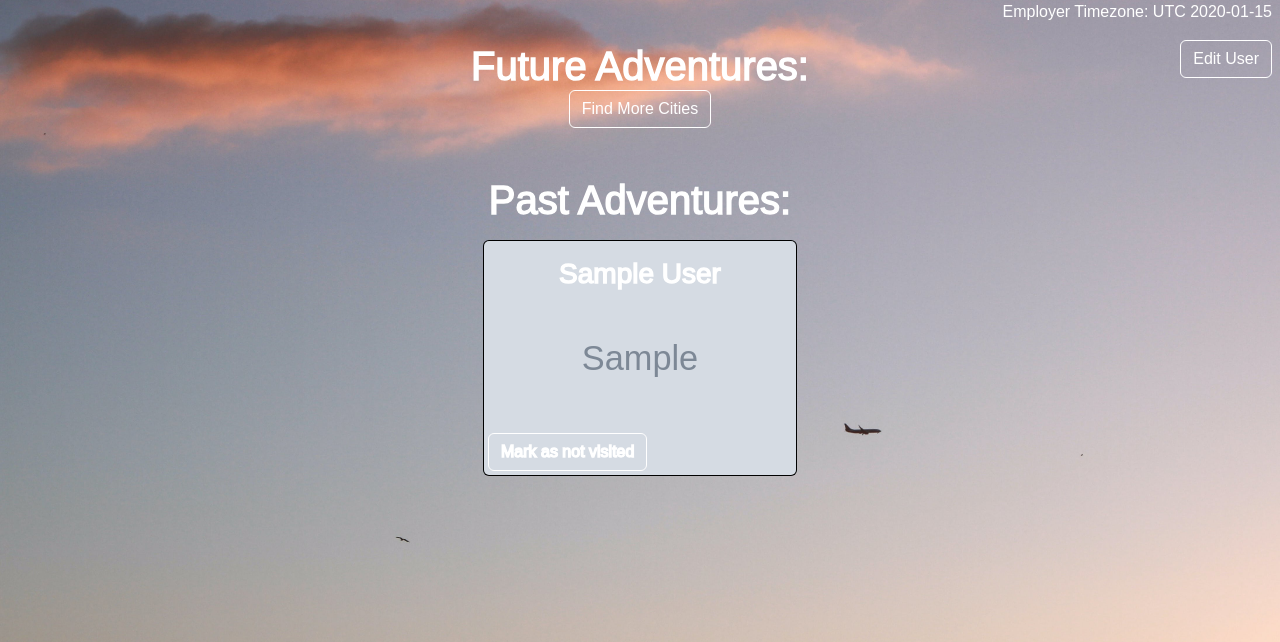
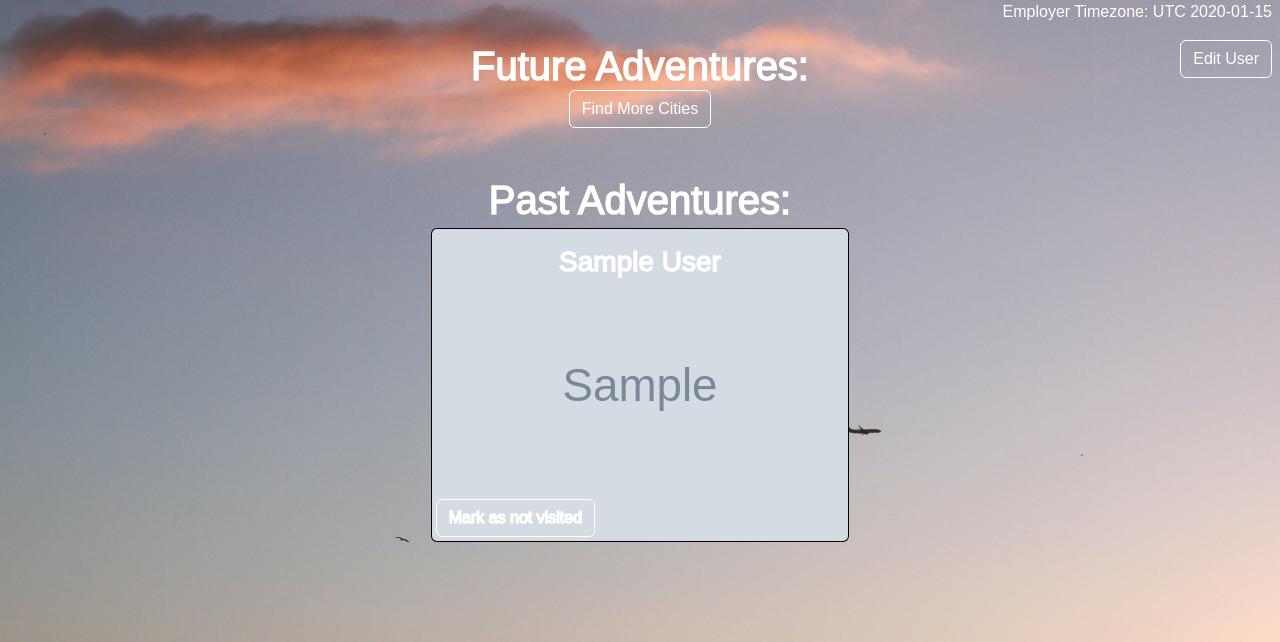
Before and after one commit to SamStratton2112/StayWorldly, a Flask app: page /user/1 in a window 1280 px wide. Shown: the part 158-800 px from the top of the page. Run offline with Flask 3, Linux system fonts and the light colour scheme; the visitor is signed in with stand-in values (Sample User, id 1); tables that the repository leaves empty hold one stand-in row (values such as "Sample post"); grey boxes marked "Sample" are stand-in pictures; some web fonts are replaced.

Commit message:
update card

```diff
--- a/templates/user.html
+++ b/templates/user.html
@@ -17,7 +17,7 @@
     <span class="h1 ol">Future Adventures:</span>
     <div class="row justify-content-center">
     {% for city in to_visit %}
-        <div class="card col-9 col-xl-3  p-0 bg-black m-3 mb-4 text-center">
+        <div class="card col-9 col-xl-4  p-0 bg-black m-1 mb-4 text-center">
             <a href="/city/{{city}}" class="loadbtn">
                 <img class="card-img img-fluid" src="{{city.city_image}}">
                 <div class="card-img-overlay">
@@ -42,7 +42,7 @@
     <span class="h1 text-white ol">Past Adventures:</span>
     <div class="row justify-content-center">
     {% for city in visited %}
-        <div class="card col-9 col-xl-3 p-0 bg-black m-3 mb-4">
+        <div class="card col-9 col-xl-4 p-0 bg-black m-1 mb-4">
             <a href="/city/{{city}}" class="loadbtn">
                 <img class="card-img img-fluid" src="{{city.city_image}}">
                 <div class="card-img-overlay">
```
